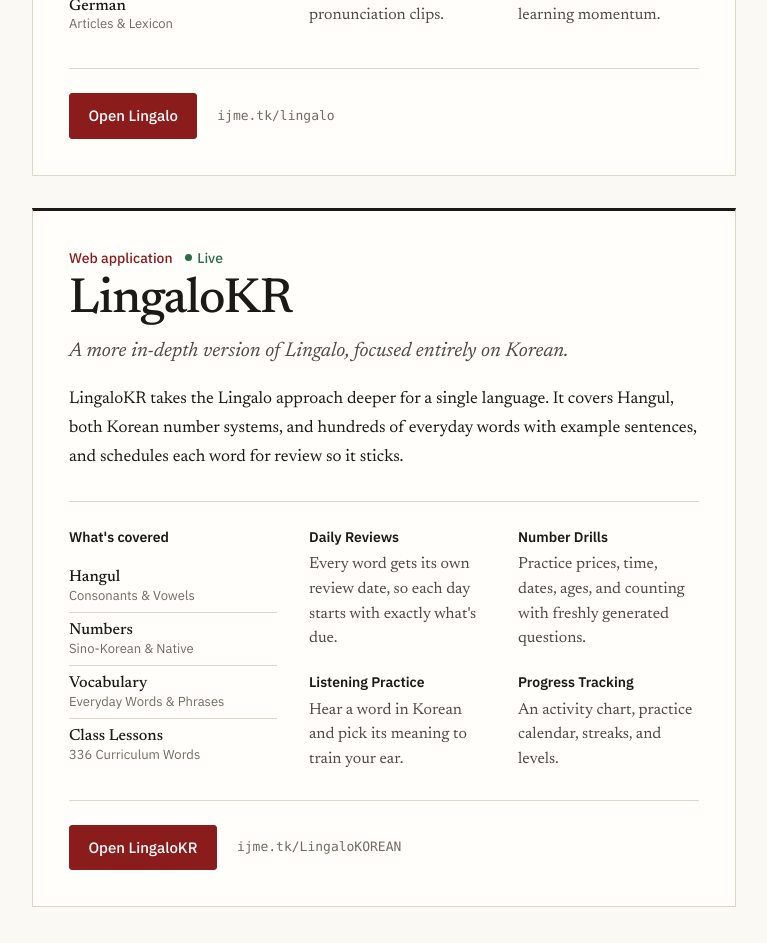
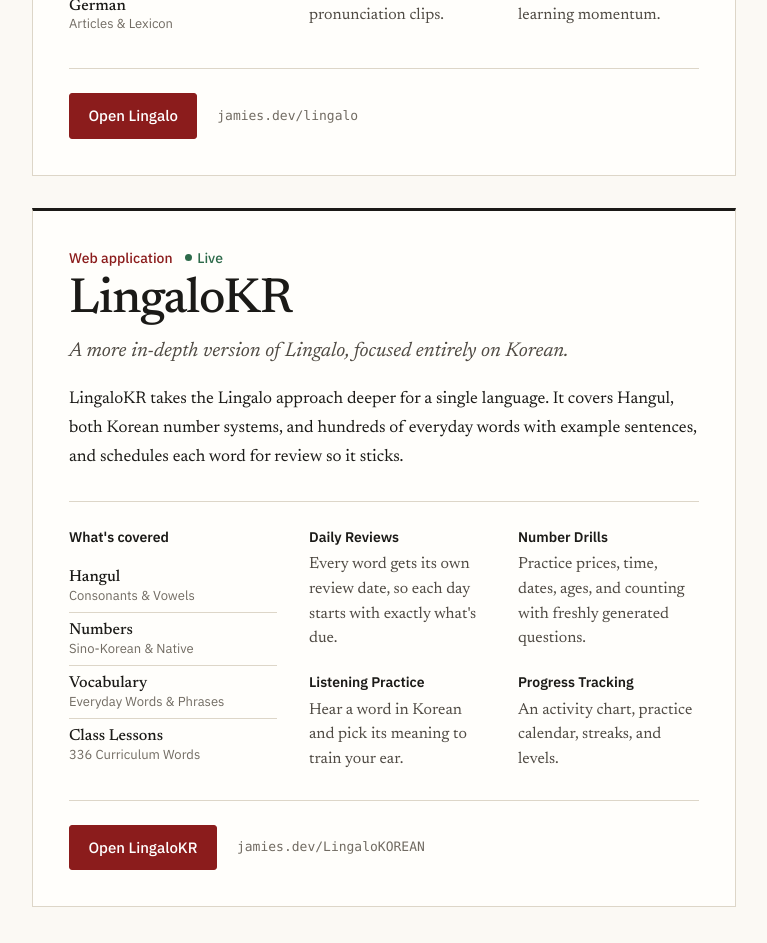
Before and after one commit to cijamie/cijamie.github.io, a Jekyll site: the page built from projects.html, in a window 1280 px wide and 1400 px high, scrolled down 948 px. Shown: the part 152-1095 px from the top of the window, without its empty margins (256-1023 px from the left). Built offline with Jekyll 4.4.1, drawn with Linux system fonts in a browser that asks for light colours; comment, search, counter and statistics services are not loaded.

Commit message:
Update project links to jamies.dev

```diff
--- a/projects.html
+++ b/projects.html
@@ -19,7 +19,7 @@
       <div class="project-feature-head">
         <p class="project-kind">Web application <span class="status-live">Live</span></p>
         <h3 class="project-name">
-          <a href="https://ijme.tk/lingalo/" target="_blank" rel="noopener noreferrer">Lingalo</a>
+          <a href="https://jamies.dev/lingalo/" target="_blank" rel="noopener noreferrer">Lingalo</a>
         </h3>
         <p class="project-pitch">
           A modern language learning platform engineered for script mastery, spaced repetition, and gamified practice.
@@ -63,8 +63,8 @@
       </div>
 
       <p class="project-actions">
-        <a href="https://ijme.tk/lingalo/" class="button" target="_blank" rel="noopener noreferrer">Open Lingalo</a>
-        <span class="project-url">ijme.tk/lingalo</span>
+        <a href="https://jamies.dev/lingalo/" class="button" target="_blank" rel="noopener noreferrer">Open Lingalo</a>
+        <span class="project-url">jamies.dev/lingalo</span>
       </p>
     </article>
 
@@ -72,7 +72,7 @@
       <div class="project-feature-head">
         <p class="project-kind">Web application <span class="status-live">Live</span></p>
         <h3 class="project-name">
-          <a href="https://ijme.tk/LingaloKOREAN/" target="_blank" rel="noopener noreferrer">LingaloKR</a>
+          <a href="https://jamies.dev/LingaloKOREAN/" target="_blank" rel="noopener noreferrer">LingaloKR</a>
         </h3>
         <p class="project-pitch">
           A more in-depth version of Lingalo, focused entirely on Korean.
@@ -115,8 +115,8 @@
       </div>
 
       <p class="project-actions">
-        <a href="https://ijme.tk/LingaloKOREAN/" class="button" target="_blank" rel="noopener noreferrer">Open LingaloKR</a>
-        <span class="project-url">ijme.tk/LingaloKOREAN</span>
+        <a href="https://jamies.dev/LingaloKOREAN/" class="button" target="_blank" rel="noopener noreferrer">Open LingaloKR</a>
+        <span class="project-url">jamies.dev/LingaloKOREAN</span>
       </p>
     </article>
   </section>
```
